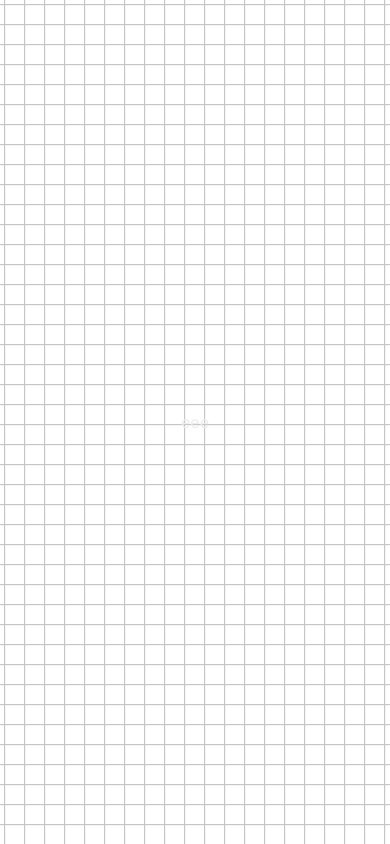
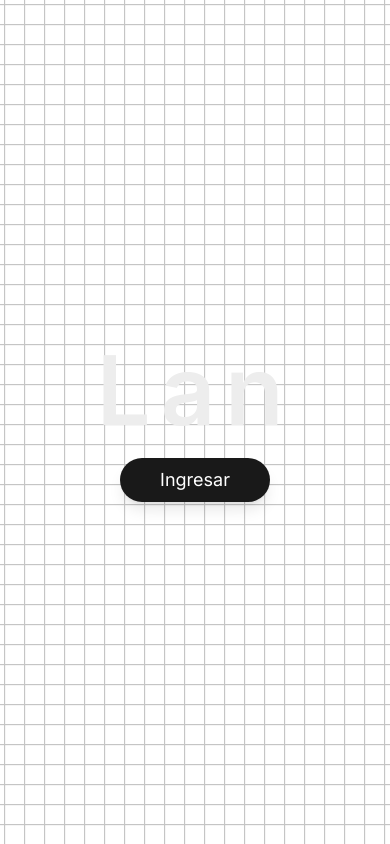
Before and after one commit to awangran/lan, a Next.js app: page / in a window 390 px wide. Built offline with nearby package versions, Linux system fonts and the light colour scheme.

Commit message:
landing done and responsive

```diff
--- a/app/page.tsx
+++ b/app/page.tsx
@@ -18,7 +18,11 @@ export default function Home() {
       />
     </div>
     <div className="content-layer flex flex-col items-center justify-center min-h-screen">
-      <h1>eee</h1>
+      <h1 className="tracking-widest font-semibold text-8xl">Lan</h1>
+      <button className="bg-[#191919] mt-5 rounded-full py-2 px-10 text-lg text-white hover:bg-[#f1f1f1] hover:border-[#c5c5c5]] hover:border-2 transition duration-300
+ hover:text-black shadow-lg
+">Ingresar</button>
+
     </div>
     </>
   );
```
Also changed, not shown: package.json (+7 -6 lines), 1 other file (tests, documents, lock files or other folders).
